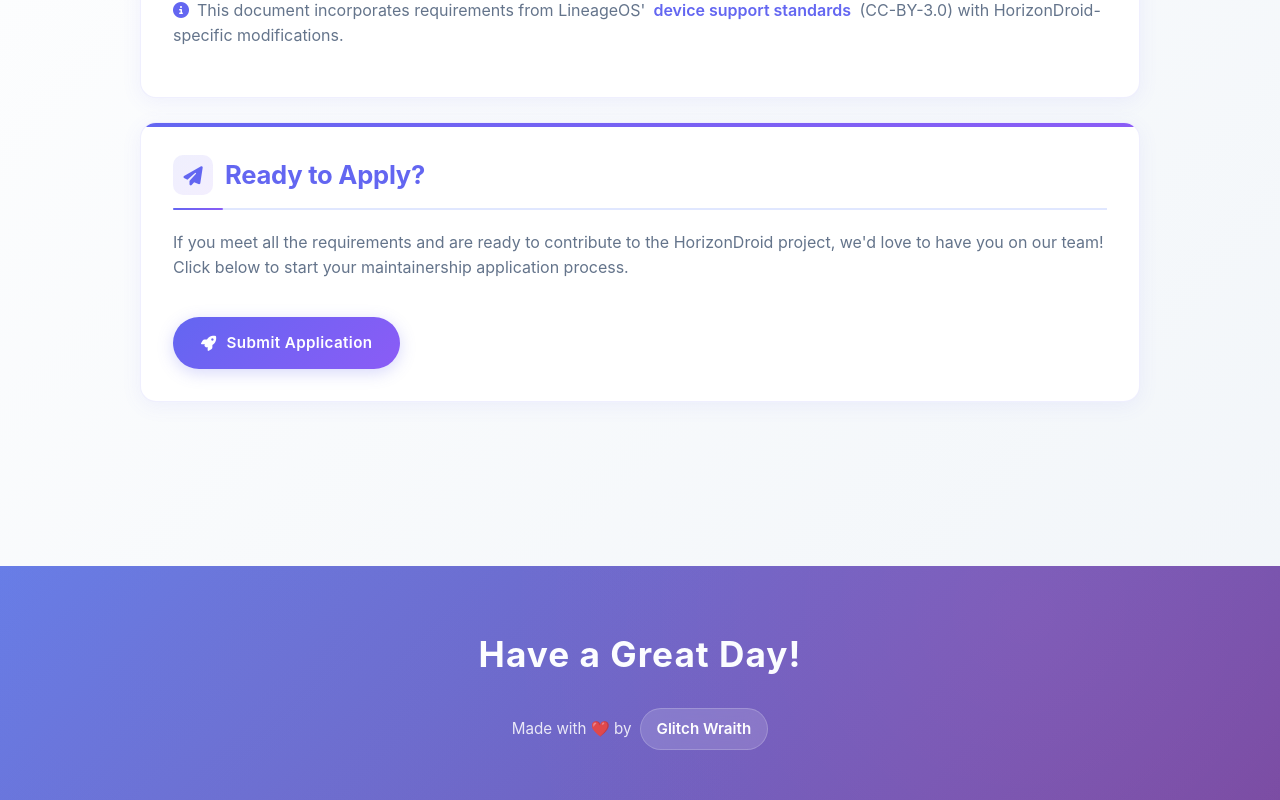
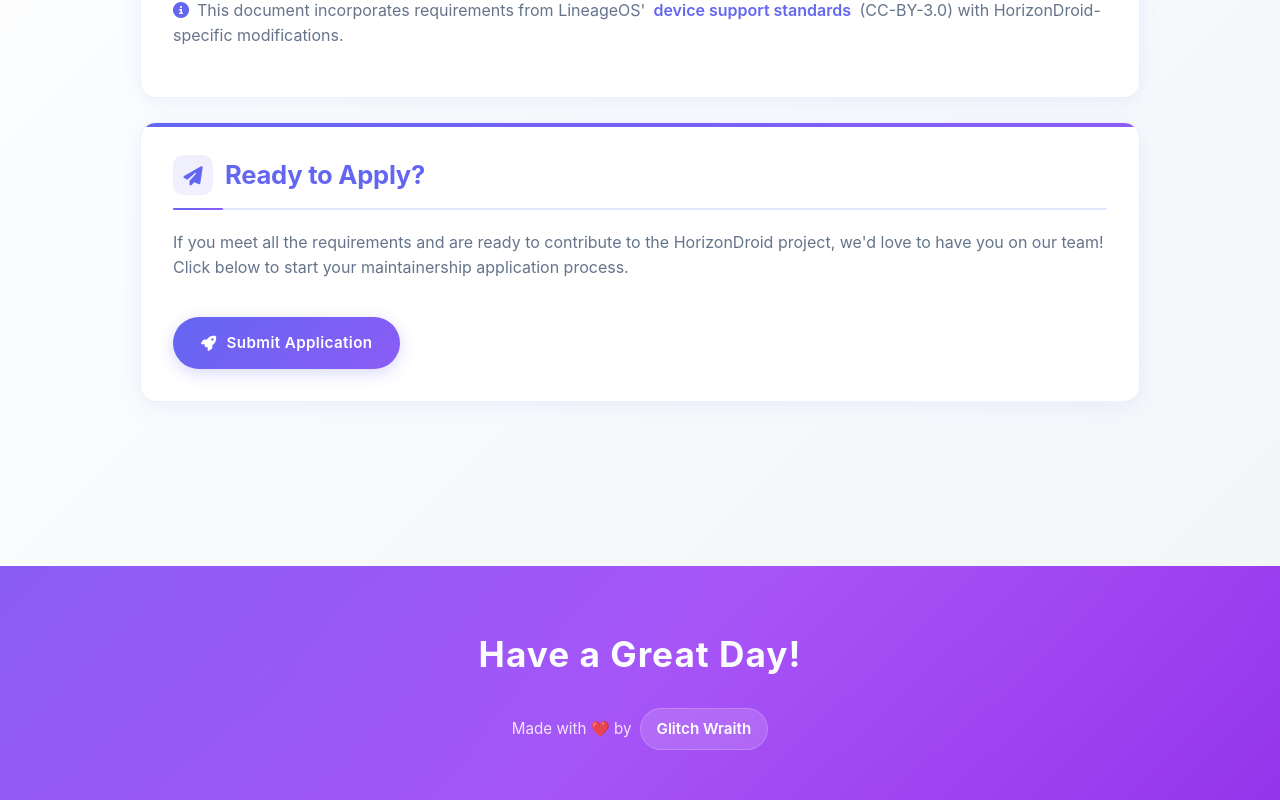
Before and after one commit to SheoranPranshu/test01, a React (Vite) app: page /build in a window 1280 px wide. Shown: the part 3209-4009 px from the top of the page. Built offline with nearby package versions, Linux system fonts and the light colour scheme.

Commit message:
footer 02

```diff
--- a/src/components/css/Footer.css
+++ b/src/components/css/Footer.css
@@ -1,6 +1,6 @@
 .footer {
     position: relative;
-    background: linear-gradient(135deg, #667eea 0%, #764ba2 100%);
+    background: linear-gradient(135deg, #8B5CF6 0%, #A855F7 50%, #9333EA 100%);
     color: white;
     padding: 40px 0 30px;
     margin-top: 80px;
@@ -15,8 +15,8 @@
     right: 0;
     bottom: 0;
     background:
-        radial-gradient(circle at 20% 50%, rgba(120, 119, 198, 0.2) 0%, transparent 50%),
-        radial-gradient(circle at 80% 20%, rgba(255, 119, 198, 0.1) 0%, transparent 50%);
+        radial-gradient(circle at 20% 50%, rgba(139, 92, 246, 0.2) 0%, transparent 50%),
+        radial-gradient(circle at 80% 20%, rgba(168, 85, 247, 0.1) 0%, transparent 50%);
     pointer-events: none;
 }
 
```
